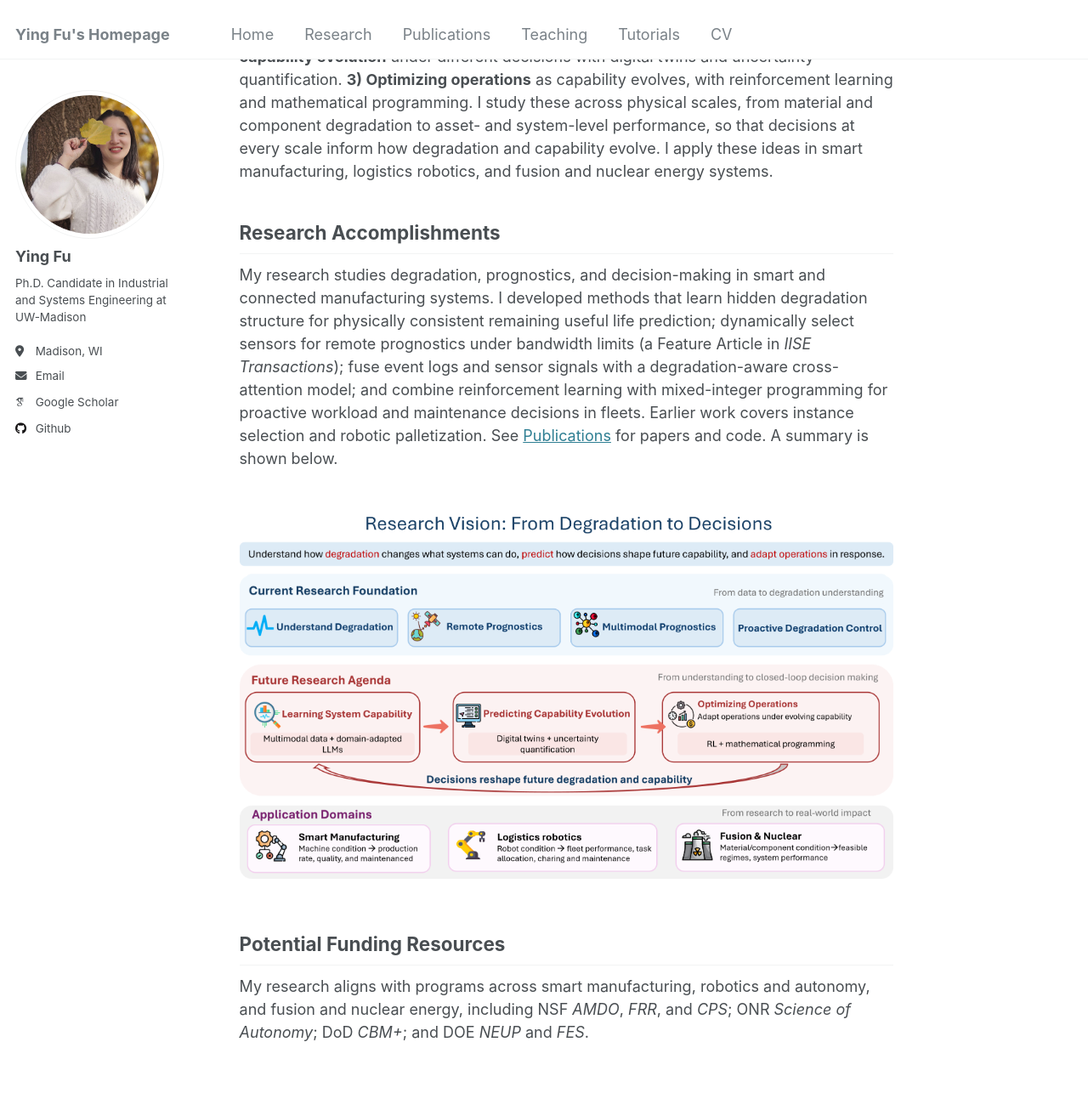
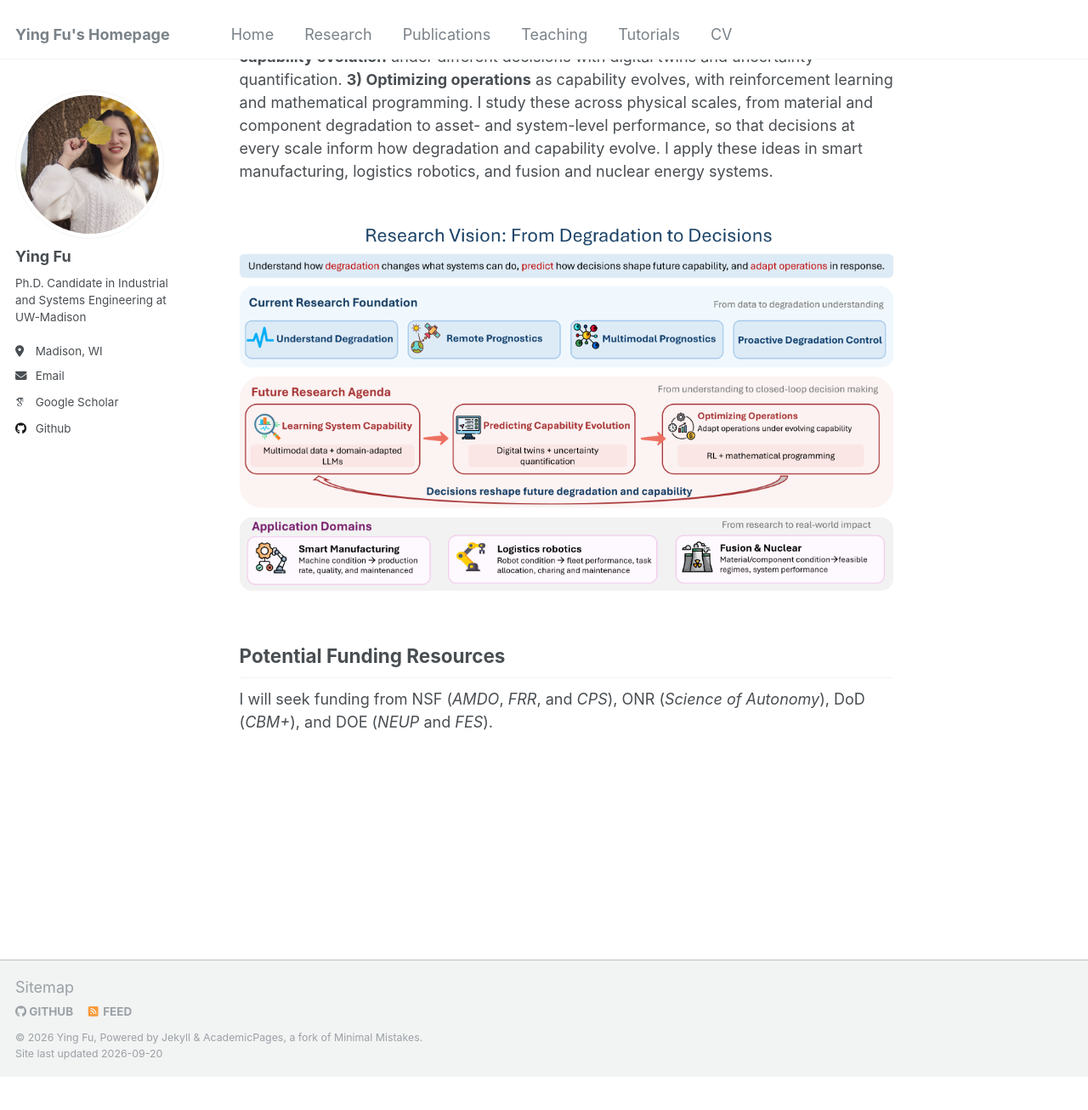
Before and after one commit to YingFuu/YingFuu.github.io, a Jekyll site: the page built from _pages/research.md, in a window 1280 px wide and 1400 px high, scrolled down 353 px. Shown: the top 1306 px of the window at 85% size. Built offline with Jekyll 4.4.1, drawn with Linux system fonts in a browser that asks for light colours; some web fonts are replaced; after the commit the page ends 1620 px from its top, so only the background shows below that.

Commit message:
Research page: drop accomplishments, rewrite funding; about: update degree wording
Co-Authored-By: Claude Sonnet 5 <noreply@anthropic.com>

```diff
--- a/_pages/research.md
+++ b/_pages/research.md
@@ -8,12 +8,8 @@ author_profile: true
 
 In engineering systems, degradation, performance, and operational decisions evolve together: degradation limits what a system can do, and operating decisions in turn shape how it degrades. My long-term vision is to enable systems that anticipate how degradation changes what they can reliably accomplish and adapt operations in response. Toward this vision, I pursue three directions: **1) Learning system capability** from heterogeneous data, including sensor signals, events, and operator logs. **2) Predicting capability evolution** under different decisions with digital twins and uncertainty quantification. **3) Optimizing operations** as capability evolves, with reinforcement learning and mathematical programming. I study these across physical scales, from material and component degradation to asset- and system-level performance, so that decisions at every scale inform how degradation and capability evolve. I apply these ideas in smart manufacturing, logistics robotics, and fusion and nuclear energy systems.
 
-## Research Accomplishments
-
-My research studies degradation, prognostics, and decision-making in smart and connected manufacturing systems. I developed methods that learn hidden degradation structure for physically consistent remaining useful life prediction; dynamically select sensors for remote prognostics under bandwidth limits (a Feature Article in *IISE Transactions*); fuse event logs and sensor signals with a degradation-aware cross-attention model; and combine reinforcement learning with mixed-integer programming for proactive workload and maintenance decisions in fleets. Earlier work covers instance selection and robotic palletization. See [Publications](/publications/) for papers and code. A summary is shown below.
-
 <img src="/images/research-vision.png" alt="Research vision: from degradation to decisions" style="width:100%; margin: 1em 0;">
 
 ## Potential Funding Resources
 
-My research aligns with programs across smart manufacturing, robotics and autonomy, and fusion and nuclear energy, including NSF *AMDO*, *FRR*, and *CPS*; ONR *Science of Autonomy*; DoD *CBM+*; and DOE *NEUP* and *FES*.
+I will seek funding from NSF (*AMDO*, *FRR*, and *CPS*), ONR (*Science of Autonomy*), DoD (*CBM+*), and DOE (*NEUP* and *FES*).
```
Also changed, not shown: _pages/about.md (+1 -1 lines).
